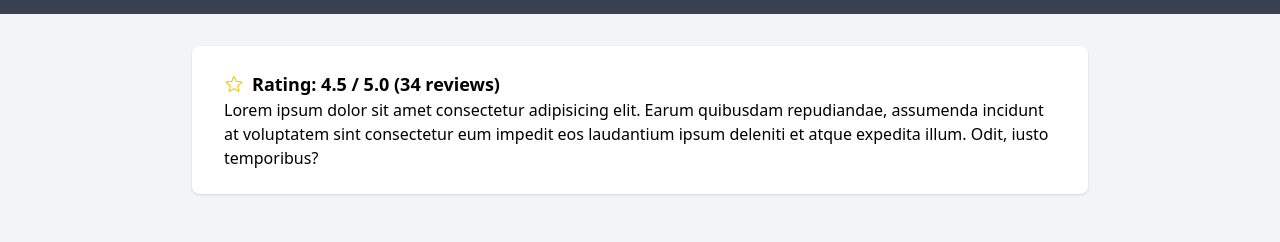
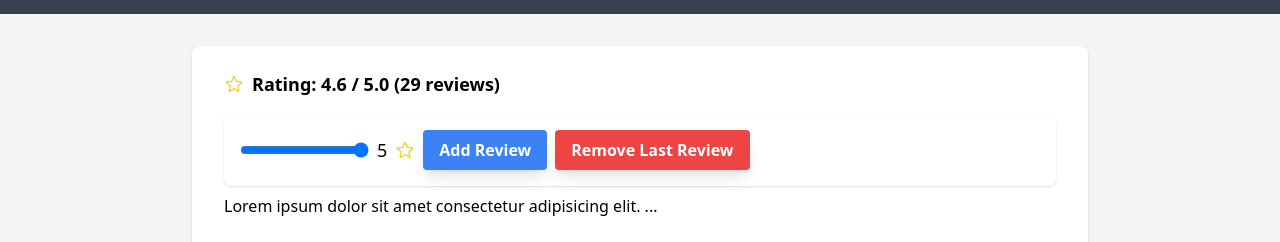
Before and after one commit to cknishan/RadientReach-MentalHealthWebsite, a Vue app: page /events/1 in a window 1280 px wide. Shown: the part 574-816 px from the top of the page. Built offline with nearby package versions, Linux system fonts and the light colour scheme; data requests are answered from the project's data file; sample sign-in values are in the browser's storage; what tailwindcss-primeui would draw is missing.

Commit message:
add and remove rating

```diff
--- a/data/db.json
+++ b/data/db.json
@@ -1,76 +1,76 @@
 {
     "topics": [
         {
-            "id": 1,
+            "id": "1",
             "title": "Managing Daily Stress",
             "content": "Learn quick and effective techniques to manage daily stress, including breathing exercises, scheduled breaks, and mindfulness practices. These methods can help you maintain calm and focus throughout your day. Incorporate simple relaxation techniques such as deep breathing or progressive muscle relaxation during short breaks. Create a structured daily schedule that allows time for both work and leisure, ensuring that you balance productivity with self-care."
         },
         {
-            "id": 2,
+            "id": "2",
             "title": "Overcoming Anxiety",
             "content": "Explore strategies to manage and overcome anxiety, such as cognitive behavioral techniques, exposure therapy, and daily journaling. Understanding the triggers and learning coping mechanisms can greatly improve your quality of life. Engage regularly in cognitive exercises that challenge and reframe your anxious thoughts. Exposure therapy can be guided by a professional to help you gradually face the fears and reduce anxiety responses safely."
         },
         {
-            "id": 3,
+            "id": "3",
             "title": "Finding Motivation",
             "content": "Discover ways to boost your motivation when you're feeling low. Setting clear goals, celebrating small wins, and maintaining a positive environment are key to sustaining motivation over time. Use visualization techniques to keep your goals in sight, and break larger objectives into manageable tasks to provide a sense of accomplishment as you progress."
         },
         {
-            "id": 4,
+            "id": "4",
             "title": "Cultivating Positivity",
             "content": "Cultivate a positive mindset by practicing gratitude, engaging in positive self-talk, and surrounding yourself with positive influences. These habits can transform your outlook and interactions each day. Start each day by listing things you’re grateful for, and end by reflecting on positive experiences and lessons learned. This can significantly alter your perception, leading to improved happiness and productivity."
         },
         {
-            "id": 5,
+            "id": "5",
             "title": "Enhancing Mental Resilience",
             "content": "Strengthen your mental resilience by facing challenges head-on, maintaining a growth mindset, and staying connected with supportive friends and family. Resilience can be built through intentional actions and attitudes, such as viewing obstacles as opportunities to learn and grow. Regular engagement in problem-solving and stress-management techniques will build your resilience over time."
         },
         {
-            "id": 6,
+            "id": "6",
             "title": "Sleep and Mental Health",
             "content": "Understand the critical role of sleep in maintaining mental health. Quality sleep can improve your mood, cognitive function, and overall health. Learn tips for better sleep hygiene to enhance your wellbeing. Establish a relaxing bedtime routine, ensure your sleeping environment is comfortable and free from distractions, and adhere to a consistent sleep schedule to optimize your sleep quality."
         }
     ],
     "events": [
         {
-            "id": 1,
+            "id": "1",
             "eventName": "Mindfulness Workshop",
             "place": "Community Center, Sydney",
-            "rating": 4.5,
-            "numberOfReviews": 34,
+            "rating": 4.62068965517241,
+            "numberOfReviews": 29,
             "date": "2024-10-15",
             "time": "14:00",
             "frequency": "once",
             "description": "A workshop designed to introduce participants to mindfulness practices that can help reduce daily stress."
         },
         {
-            "id": 2,
+            "id": "2",
             "eventName": "Weekly Yoga Class",
             "place": "Health Gym, Melbourne",
-            "rating": 4.8,
-            "numberOfReviews": 42,
+            "rating": 0,
+            "numberOfReviews": 0,
             "date": "2024-10-18",
             "time": "18:00",
             "frequency": "weekly",
             "description": "Join our weekly yoga sessions to improve flexibility, balance, and overall mental health."
         },
         {
-            "id": 3,
+            "id": "3",
             "eventName": "Annual Mental Health Conference",
             "place": "Convention Center, Brisbane",
-            "rating": 4.9,
-            "numberOfReviews": 59,
+            "rating": 0,
+            "numberOfReviews": 0,
             "date": "2024-11-05",
             "time": "09:00",
             "frequency": "once",
             "description": "This annual conference brings together mental health professionals from around the country to discuss the latest research and practices."
         },
         {
-            "id": 4,
+            "id": "4",
             "eventName": "Sleep Improvement Seminar",
             "place": "Hotel Grand, Perth",
-            "rating": 4.6,
-            "numberOfReviews": 21,
+            "rating": 0,
+            "numberOfReviews": 0,
             "date": "2024-10-22",
             "time": "16:00",
             "frequency": "once",
@@ -79,7 +79,7 @@
     ],
     "users": [
         {
-            "id": 1,
+            "id": "1",
             "username": "nishan",
             "email": "nis@nis.com",
             "password": "Nishan1!",
@@ -89,7 +89,7 @@
             "gender": "female"
         },
         {
-            "id": 2,
+            "id": "2",
             "username": "chakma",
             "email": "c@c.com",
             "password": "Chakma1!",
@@ -99,7 +99,7 @@
             "gender": "female"
         },
         {
-            "id": 3,
+            "id": "3",
             "username": "admin",
             "email": "admin@admin.com",
             "password": "admin",
--- a/src/views/community/events_/EventDetail.vue
+++ b/src/views/community/events_/EventDetail.vue
@@ -29,16 +29,32 @@
             </div>
         </div>
     </div>
-    <!-- Rating Section with Stars -->
+    <!-- Rating Section with Slider -->
     <div class="max-w-4xl mx-auto mt-8 px-8 py-6 bg-white rounded-lg shadow">
         <div class="flex items-center">
             <StarIcon class="w-5 h-5 text-yellow-400" />
-            <p class="ml-2 text-lg font-semibold">Rating: {{ event.rating }} / 5.0 ({{ event.numberOfReviews
-                }} reviews)</p>
+            <p class="ml-2 text-lg font-semibold">Rating: {{ calculatedRating }} / 5.0 ({{ event.numberOfReviews }}
+                reviews)</p>
         </div>
-        <p> Lorem ipsum dolor sit amet consectetur adipisicing elit. Earum quibusdam repudiandae, assumenda incidunt at
-            voluptatem sint consectetur eum impedit eos laudantium ipsum deleniti et atque expedita illum. Odit, iusto
-            temporibus?</p>
+        <div class="mt-4 p-4 bg-white shadow rounded-lg">
+            <div class="flex items-center space-x-2">
+                <!-- Slider for rating -->
+                <input type="range" v-model="newRating" min="1" max="5" step="0.5"
+                    class="slider bg-blue-500 rounded-lg cursor-pointer" />
+                <span class="text-lg">{{ newRating }}</span>
+                <StarIcon class="w-5 h-5 text-yellow-400" />
+                <button @click="addReview"
+                    class="bg-blue-500 hover:bg-blue-600 text-white font-bold py-2 px-4 rounded shadow-lg focus:outline-none focus:shadow-outline">
+                    Add Review
+                </button>
+                <button @click="removeReview" :disabled="event.numberOfReviews === 0"
+                    class="bg-red-500 hover:bg-red-600 text-white font-bold py-2 px-4 rounded shadow-lg focus:outline-none focus:shadow-outline disabled:opacity-50">
+                    Remove Last Review
+                </button>
+            </div>
+            <p v-if="feedbackMessage" class="text-sm mt-2 text-gray-600">{{ feedbackMessage }}</p>
+        </div>
+        <p class="py-2"> Lorem ipsum dolor sit amet consectetur adipisicing elit. ... </p>
     </div>
 </template>
 
@@ -50,26 +66,82 @@ import axios from 'axios';
 
 const route = useRoute();
 const event = ref({});
+const newRating = ref(5); // Default new review rating
+const feedbackMessage = ref('');
 
 onMounted(async () => {
+    await fetchEventDetails();
+});
+
+const fetchEventDetails = async () => {
     try {
         const response = await axios.get(`http://localhost:3000/events/${route.params.id}`);
         event.value = response.data;
-        console.log(event.value)
     } catch (error) {
         console.error("Error fetching event details:", error);
     }
-});
+};
 
 const eventDate = computed(() => {
     const d = new Date(event.value.date || new Date());
     return {
-        month: d.toLocaleString('default', { month: 'short' }), // "Jan"
-        day: d.getDate(), // 13
+        month: d.toLocaleString('default', { month: 'short' }),
+        day: d.getDate(),
     };
 });
+
+const calculatedRating = computed(() => parseFloat(event.value.rating).toFixed(1));
+
+const updateEventRating = async () => {
+    try {
+        await axios.patch(`http://localhost:3000/events/${event.value.id}`, {
+            rating: event.value.rating,
+            numberOfReviews: event.value.numberOfReviews
+        });
+        feedbackMessage.value = "Event rating updated successfully!";
+    } catch (error) {
+        console.error("Error updating event rating:", error);
+        feedbackMessage.value = "Failed to update rating.";
+    }
+};
+
+const addReview = async () => {
+    const totalRating = event.value.rating * event.value.numberOfReviews + parseFloat(newRating.value);
+    event.value.numberOfReviews++;
+    event.value.rating = totalRating / event.value.numberOfReviews;
+    await updateEventRating();
+};
+
+const removeReview = async () => {
+    if (event.value.numberOfReviews > 1) {
+        const totalRating = event.value.rating * event.value.numberOfReviews - parseFloat(newRating.value);
+        event.value.numberOfReviews--;
+        event.value.rating = totalRating / event.value.numberOfReviews;
+    } else if (event.value.numberOfReviews === 1) {
+        event.value.numberOfReviews = 0;
+        event.value.rating = 0; // Reset rating if last review is removed
+    }
+    await updateEventRating();
+};
 </script>
 
+
 <style scoped>
-/* Additional custom styles if needed */
+.slider::-webkit-slider-thumb {
+    -webkit-appearance: none;
+    appearance: none;
+    width: 24px;
+    height: 24px;
+    border-radius: 12px;
+    background: #4CAF50;
+    cursor: pointer;
+}
+
+.slider::-moz-range-thumb {
+    width: 24px;
+    height: 24px;
+    border-radius: 12px;
+    background: #4CAF50;
+    cursor: pointer;
+}
 </style>
```
